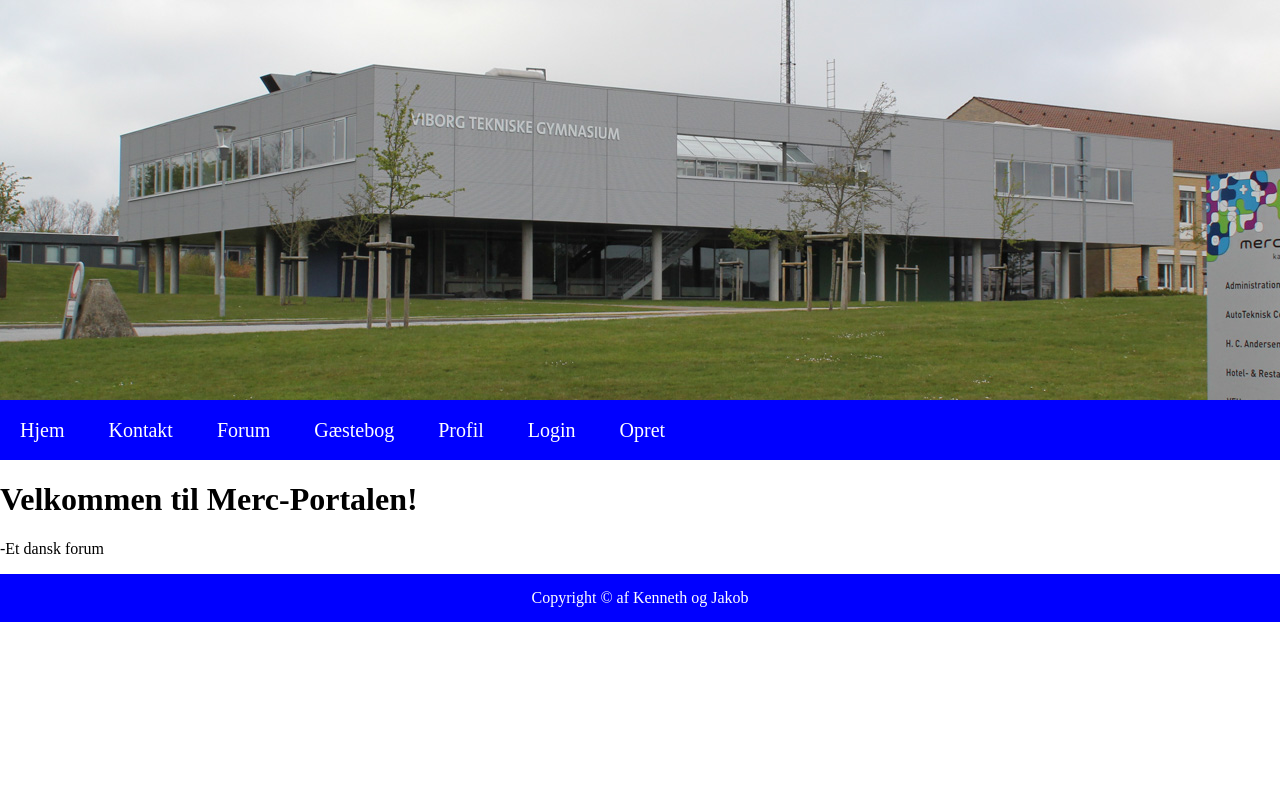
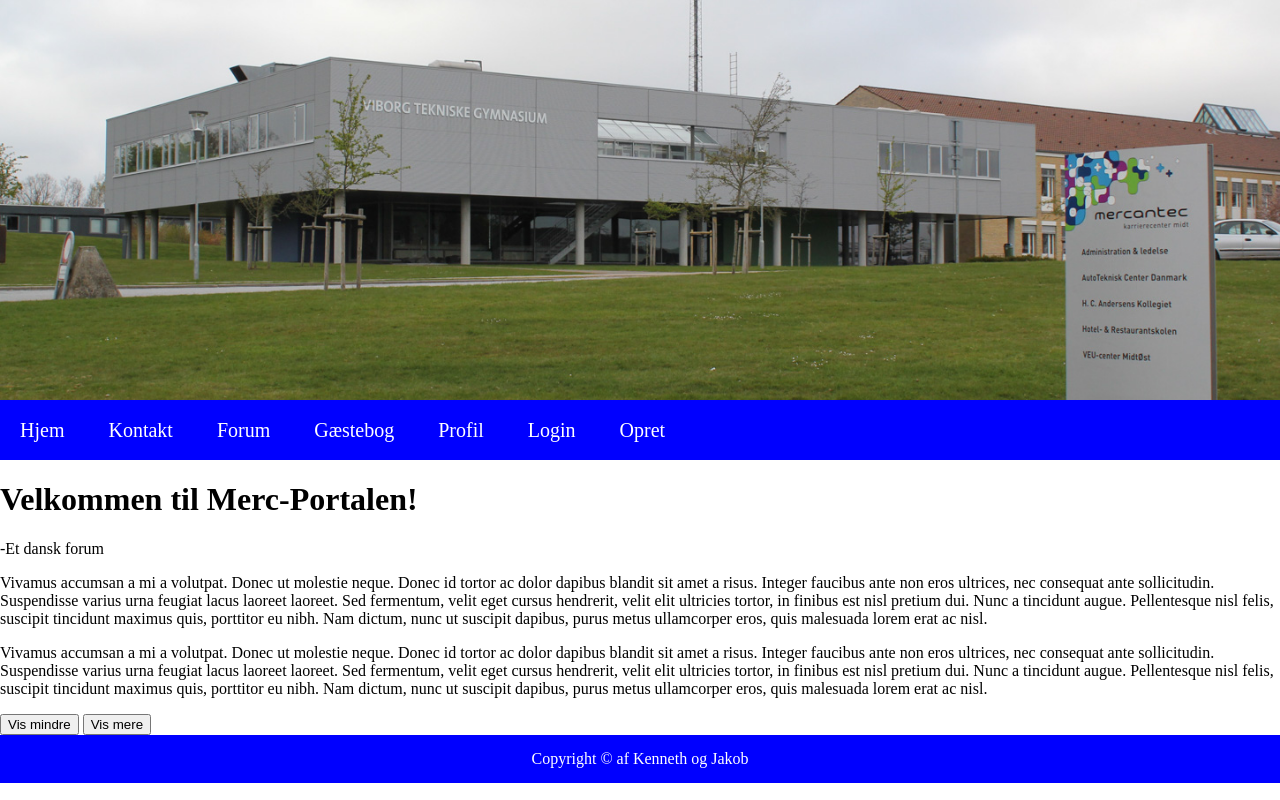
Before and after one commit to Skindstad/Merc-Portalen, a PHP site: page /Merc-Portalen/ in a window 1280 px wide. Run offline with PHP 8.4, Linux system fonts and the light colour scheme.

Commit message:
Diverse rettelse

```diff
--- a/index.php
+++ b/index.php
@@ -6,11 +6,38 @@ include 'navbar.php';
 <html>
 <head>
 <title>Merc-Portalen</title>
+<body onload="myFunction()"> </body>
+<script src="https://ajax.googleapis.com/ajax/libs/jquery/3.3.1/jquery.min.js"></script>
+
 </head>
 <body>
 
 <h1>Velkommen til Merc-Portalen!</h1>
 <p>-Et dansk forum</p>
+
+
+
+<p>
+Vivamus accumsan a mi a volutpat. Donec ut molestie neque. Donec id tortor ac dolor dapibus blandit sit amet a risus. Integer faucibus ante non eros ultrices, nec consequat ante sollicitudin. Suspendisse varius urna feugiat lacus laoreet laoreet. Sed fermentum, velit eget cursus hendrerit, velit elit ultricies tortor, in finibus est nisl pretium dui. Nunc a tincidunt augue. Pellentesque nisl felis, suscipit tincidunt maximus quis, porttitor eu nibh. Nam dictum, nunc ut suscipit dapibus, purus metus ullamcorper eros, quis malesuada lorem erat ac nisl.
+</p>
+<script>
+        $(document).ready(function(){
+            $("#hide").click(function(){
+                $(".mere").hide(1000);
+            });
+            $("#show").click(function(){
+                $(".mere").show(1000);
+            });
+        });
+        </script>
+        </head>
+        <body>
+
+        <p class="mere"> Vivamus accumsan a mi a volutpat. Donec ut molestie neque. Donec id tortor ac dolor dapibus blandit sit amet a risus. Integer faucibus ante non eros ultrices, nec consequat ante sollicitudin. Suspendisse varius urna feugiat lacus laoreet laoreet. Sed fermentum, velit eget cursus hendrerit, velit elit ultricies tortor, in finibus est nisl pretium dui. Nunc a tincidunt augue. Pellentesque nisl felis, suscipit tincidunt maximus quis, porttitor eu nibh. Nam dictum, nunc ut suscipit dapibus, purus metus ullamcorper eros, quis malesuada lorem erat ac nisl. </p>
+
+        <button id="hide">Vis mindre</button>
+        <button id="show">Vis mere</button>
+
 
 </body>
 </html>
--- a/style.css
+++ b/style.css
@@ -49,6 +49,8 @@ body{
     background-image: url("mercantec.jpg");
     width: 100%;
     height: 400px;
+    background-size: cover;
+
   }
 
 
```
Also changed, not shown: Loginform.php (+9 -4 lines), login.php (+7 -7 lines), opretForm.php (+10 -2 lines).
